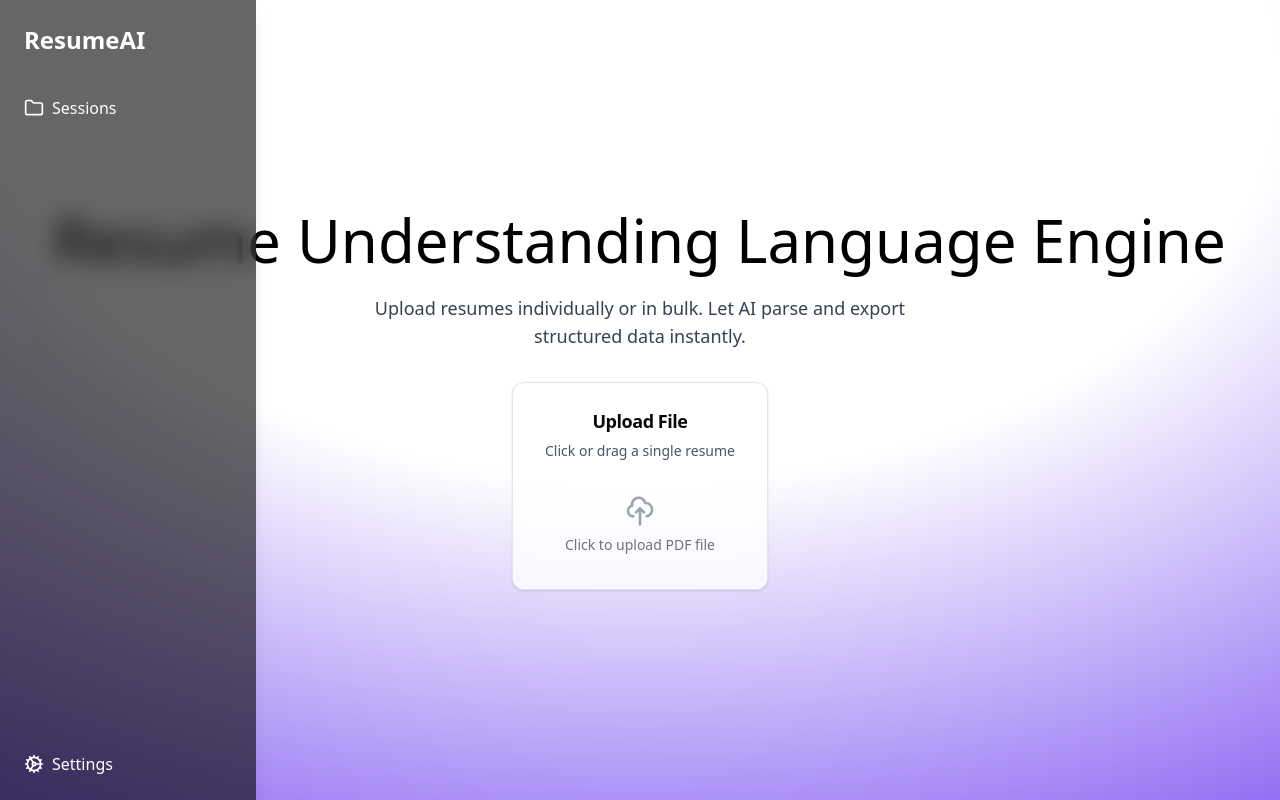
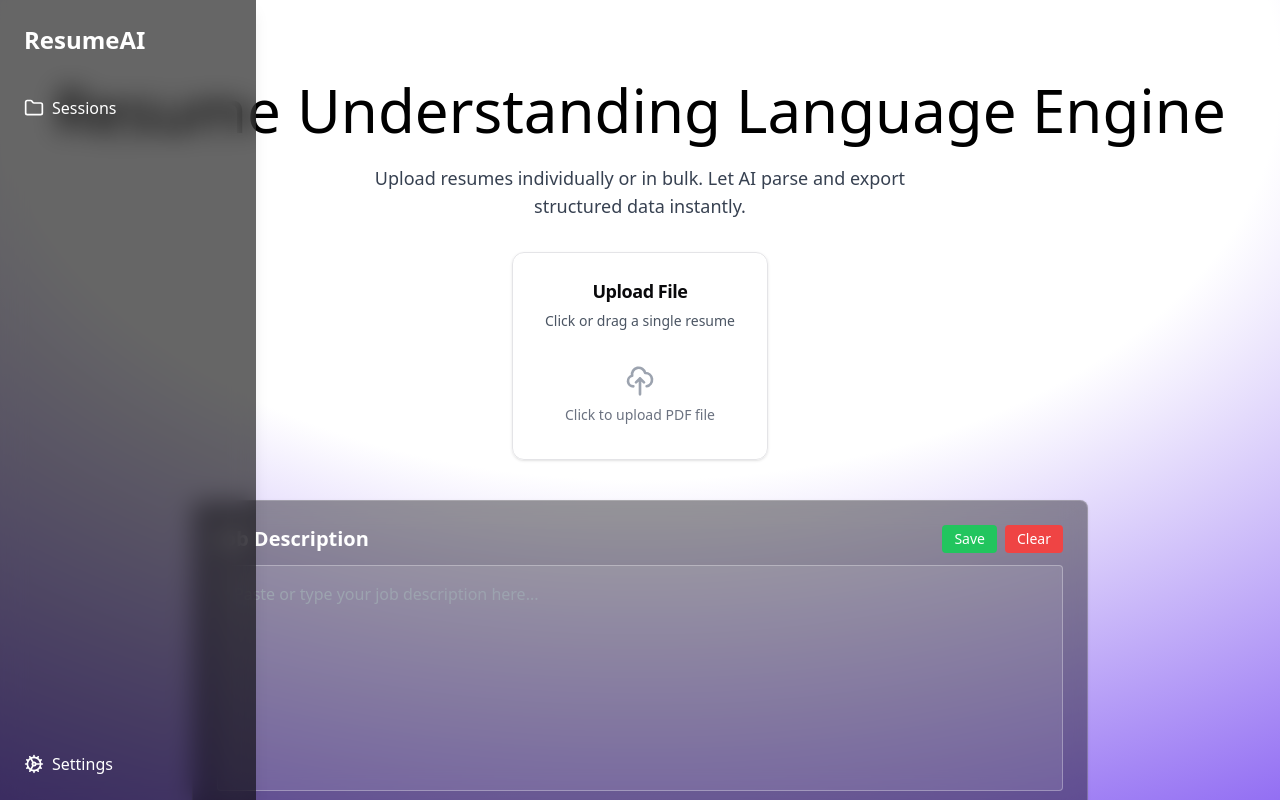
Before and after one commit to MSG-Mutual-Support-to-Grow/rule, a React (Vite) app in the folder frontend/: page / in a window 1280 px wide. Built offline with nearby package versions, Linux system fonts and the light colour scheme.

Commit message:
Job Description frontend updated!

```diff
--- /dev/null
+++ b/frontend/src/components/layout/JobDescriptionEditor.tsx
@@ -0,0 +1,79 @@
+import { useState, useEffect } from "react";
+
+export default function JobDescriptionBox() {
+  const [description, setDescription] = useState("");
+  const [isEditable, setIsEditable] = useState(true);
+
+  // Load saved JD and lock state
+  useEffect(() => {
+    const saved = localStorage.getItem("job_description");
+    const locked = localStorage.getItem("jd_locked");
+
+    if (saved) setDescription(saved);
+    if (locked === "true") setIsEditable(false);
+  }, []);
+
+  const handleChange = (e: React.ChangeEvent<HTMLTextAreaElement>) => {
+    setDescription(e.target.value);
+  };
+
+  const handleSave = () => {
+    localStorage.setItem("job_description", description);
+    localStorage.setItem("jd_locked", "true");
+    setIsEditable(false);
+  };
+
+  const handleEdit = () => {
+    setIsEditable(true);
+    localStorage.setItem("jd_locked", "false");
+  };
+
+  const handleClear = () => {
+    localStorage.removeItem("job_description");
+    localStorage.removeItem("jd_locked");
+    setDescription("");
+    setIsEditable(true);
+  };
+
+  return (
+    <div className="mt-10 w-full max-w-4xl bg-black/40 border border-white/20 rounded-lg backdrop-blur-md p-6 shadow text-left">
+      <div className="flex justify-between items-center mb-3">
+        <h2 className="text-xl font-bold text-white">Job Description</h2>
+        <div className="space-x-2">
+          {isEditable ? (
+            <button
+              onClick={handleSave}
+              className="text-sm bg-green-500 hover:bg-green-600 text-white px-3 py-1 rounded"
+            >
+              Save
+            </button>
+          ) : (
+            <button
+              onClick={handleEdit}
+              className="text-sm bg-yellow-500 hover:bg-yellow-600 text-white px-3 py-1 rounded"
+            >
+              Edit
+            </button>
+          )}
+          <button
+            onClick={handleClear}
+            className="text-sm bg-red-500 hover:bg-red-600 text-white px-3 py-1 rounded"
+          >
+            Clear
+          </button>
+        </div>
+      </div>
+
+      <textarea
+        value={description}
+        onChange={handleChange}
+        disabled={!isEditable}
+        placeholder="Paste or type your job description here..."
+        rows={8}
+        className={`w-full p-4 bg-white/10 border border-white/30 text-white rounded resize-none focus:outline-none ${
+          isEditable ? "focus:ring-2 focus:ring-blue-500" : "opacity-50 cursor-not-allowed"
+        }`}
+      />
+    </div>
+  );
+}
--- a/frontend/src/pages/LandingPage.tsx
+++ b/frontend/src/pages/LandingPage.tsx
@@ -2,6 +2,7 @@ import { useState } from "react";
 import UploadCard from "../components/layout/UploadCard";
 import OutputViewer from "../components/layout/OutputViewer";
 import Sidebar from "../components/layout/Sidebar";
+import JobDescriptionBox from "@/components/layout/JobDescriptionEditor";
 import BlurText from "../blocks/BlurText";
 import { uploadResume, ResumeAnalysisResult } from "../lib/api";
 
@@ -14,7 +15,7 @@ export default function LandingPage() {
     if (!files || files.length === 0) return;
 
     const file = files[0];
-    if (!file.name.toLowerCase().endsWith('.pdf')) {
+    if (!file.name.toLowerCase().endsWith(".pdf")) {
       setError("Please upload a PDF file only.");
       return;
     }
@@ -27,8 +28,12 @@ export default function LandingPage() {
       const result = await uploadResume(file);
       setOutputData(result);
     } catch (err) {
-      console.error('Upload error:', err);
-      setError(err instanceof Error ? err.message : 'An error occurred while processing the resume');
+      console.error("Upload error:", err);
+      setError(
+        err instanceof Error
+          ? err.message
+          : "An error occurred while processing the resume"
+      );
     } finally {
       setIsLoading(false);
     }
@@ -55,26 +60,21 @@ export default function LandingPage() {
         />
 
         <p className="text-lg text-gray-700 max-w-xl mb-8">
-          Upload resumes individually or in bulk. Let AI parse and export
-          structured data instantly.
+          Upload resumes individually or in bulk. Let AI parse and export structured data instantly.
         </p>
 
+        {/* Upload UI */}
         <div className="flex flex-wrap justify-center gap-6">
           <UploadCard
             title="Upload File"
             description="Click or drag a single resume"
             onUpload={handleUpload}
           />
+        </div>
 
-          {/* Optional: Enable this if you want folder upload */}
-          {/*
-          <UploadCard
-            title="Upload Folder"
-            description="Upload a folder of resumes"
-            folder
-            onUpload={handleUpload}
-          />
-          */}
+        {/* 📝 Job Description Box */}
+        <div className="w-full max-w-4xl">
+          <JobDescriptionBox />
         </div>
 
         {/* Loading State */}
@@ -93,7 +93,7 @@ export default function LandingPage() {
           </div>
         )}
 
-        {/* Results */}
+        {/* Output */}
         {outputData && !isLoading && (
           <div className="mt-10 w-full max-w-4xl">
             <OutputViewer data={outputData} />
```
Lines whose indentation alone changed are shown as unchanged.
